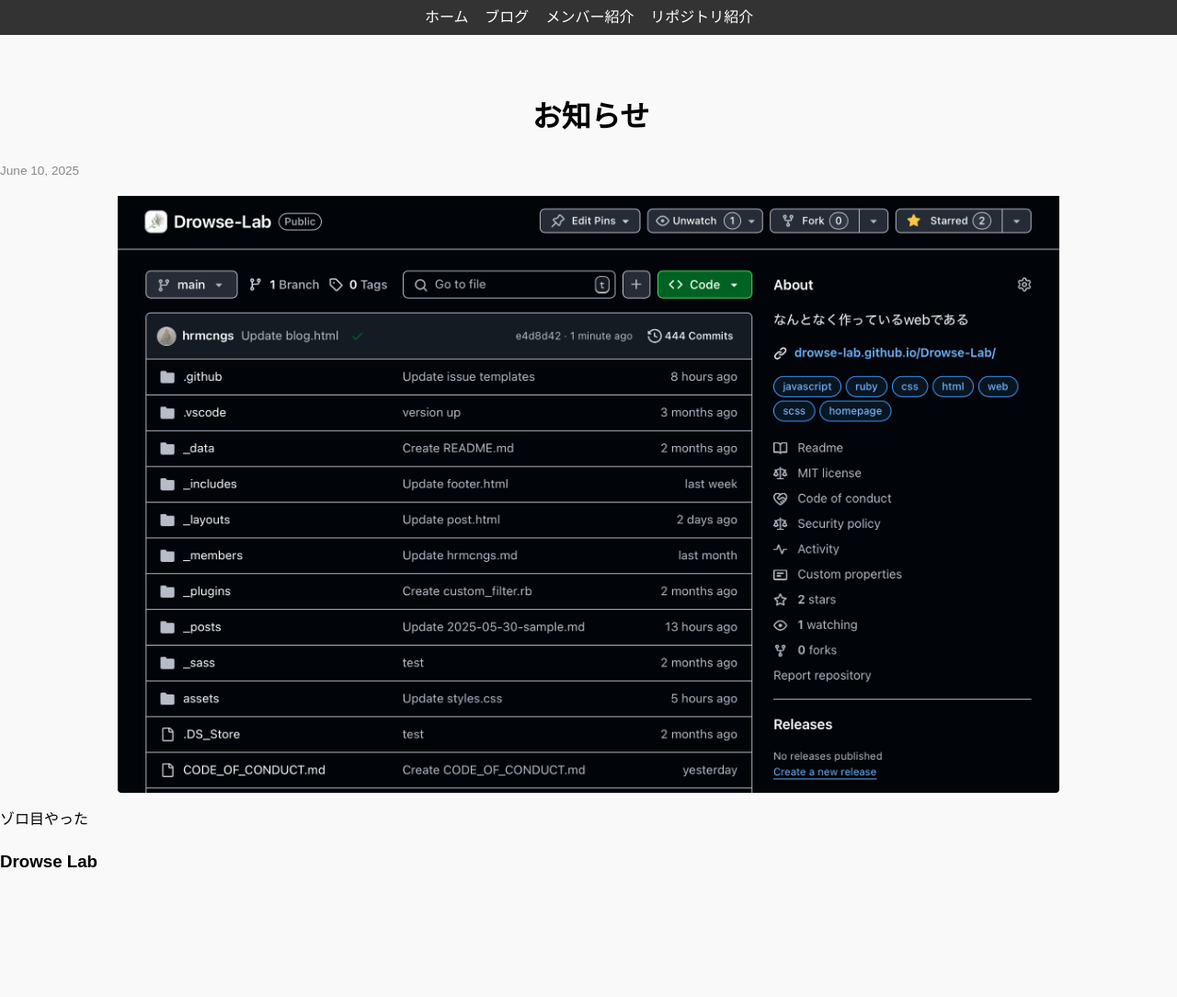
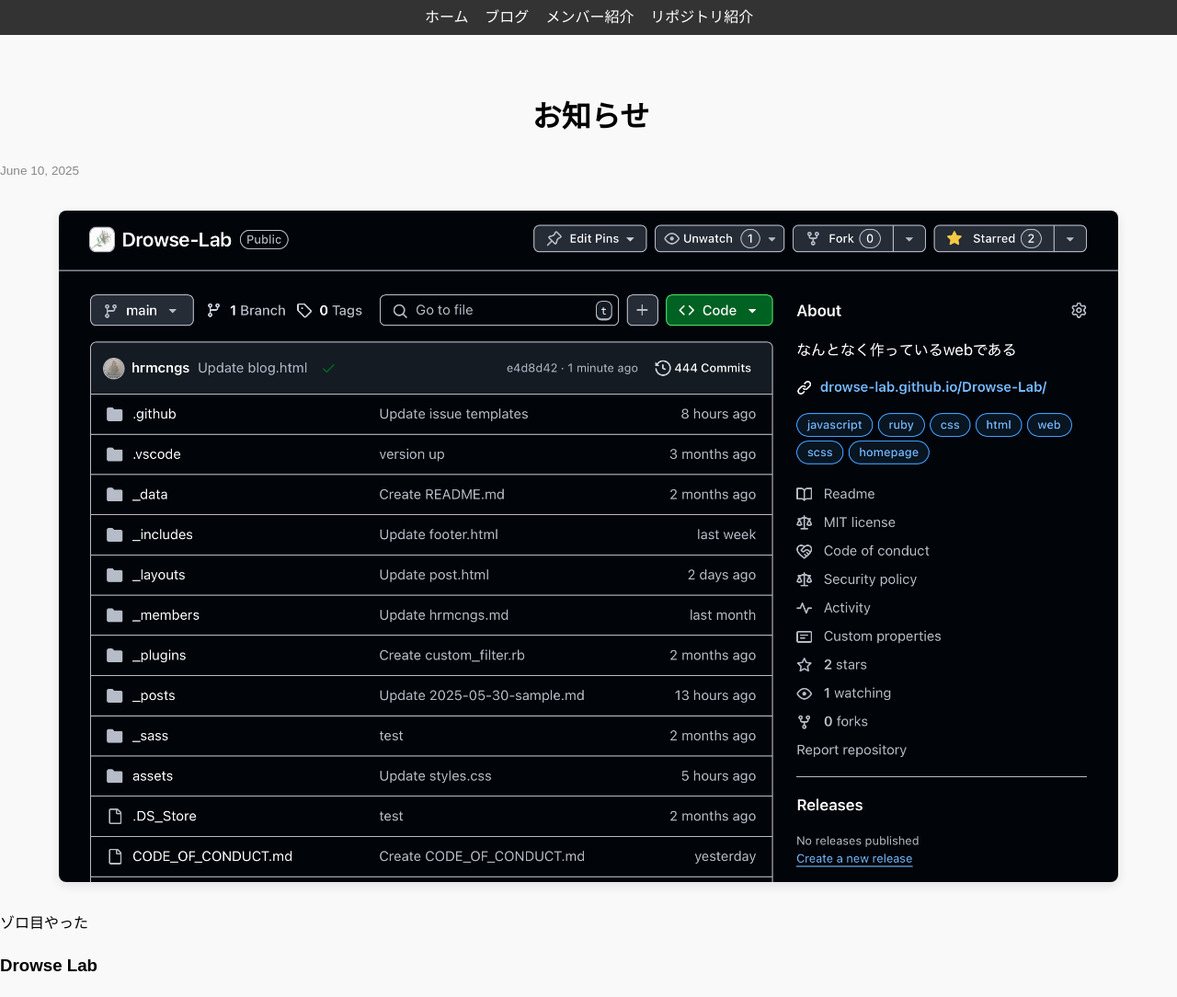
Before and after one commit to Drowse-Lab/Drowse-Lab, a Jekyll site: the page built from _posts/2025-06-10-blog.md, in a window 1280 px wide. Shown: the whole page at 92% size. Built offline with Jekyll 4.4.1, drawn with Linux system fonts in a browser that asks for light colours; nearby versions of some CDN libraries; some web fonts are replaced; a style sheet for code colours, icons or effects is not loaded; before the commit the page ends 971 px from its top, so only the background shows below that.

Commit message:
Update styles.css

```diff
--- a/assets/css/styles.css
+++ b/assets/css/styles.css
@@ -538,10 +538,16 @@
 }
 
 .post-content img {
-  width: 100%;
-  max-width: 80%;
+  display: block;
+  margin: 2rem auto;
+  max-width: 90%;
+  width: auto;
   height: auto;
-  display: block;
-  margin: 1em auto;
-  object-fit: contain;
+  border-radius: 8px;
+  box-shadow: 0 4px 12px rgba(0, 0, 0, 0.1);
+  transition: transform 0.3s ease;
 }
+
+.post-content img:hover {
+  transform: scale(1.02);
+}
```
